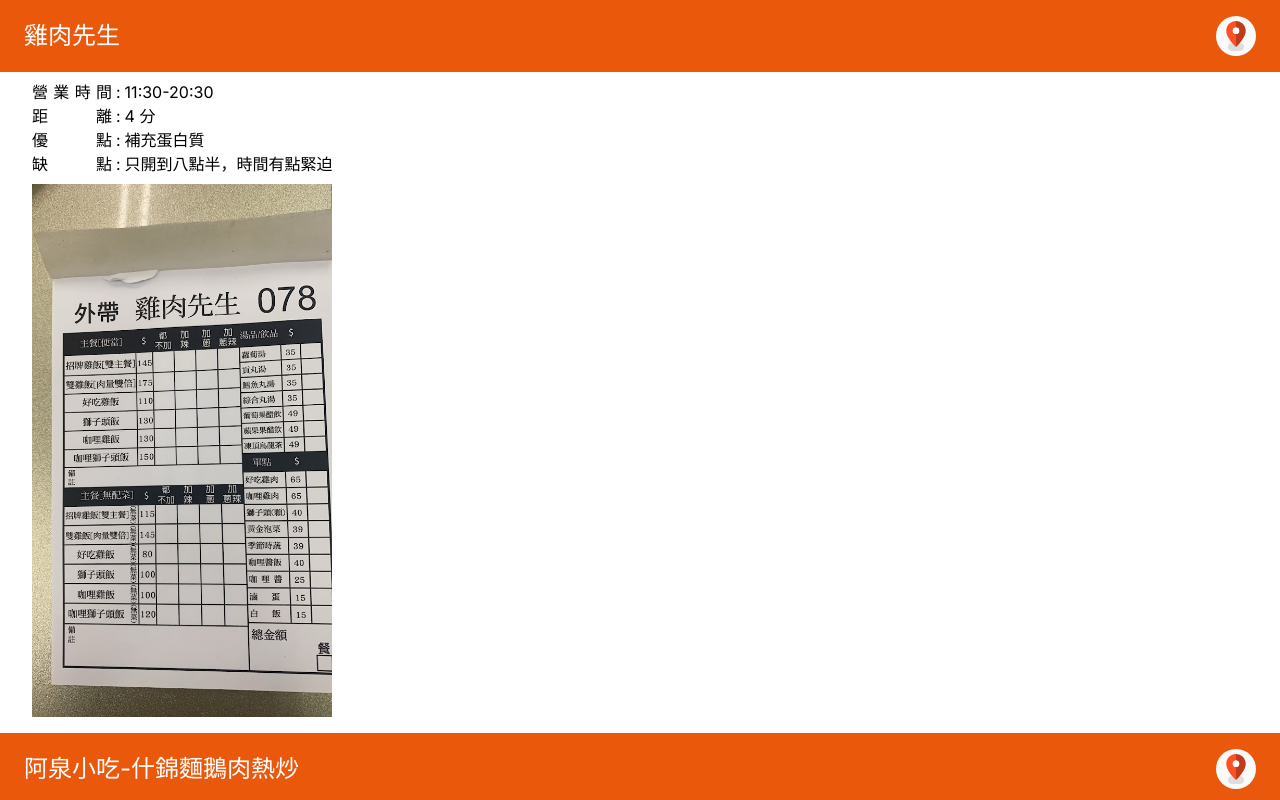
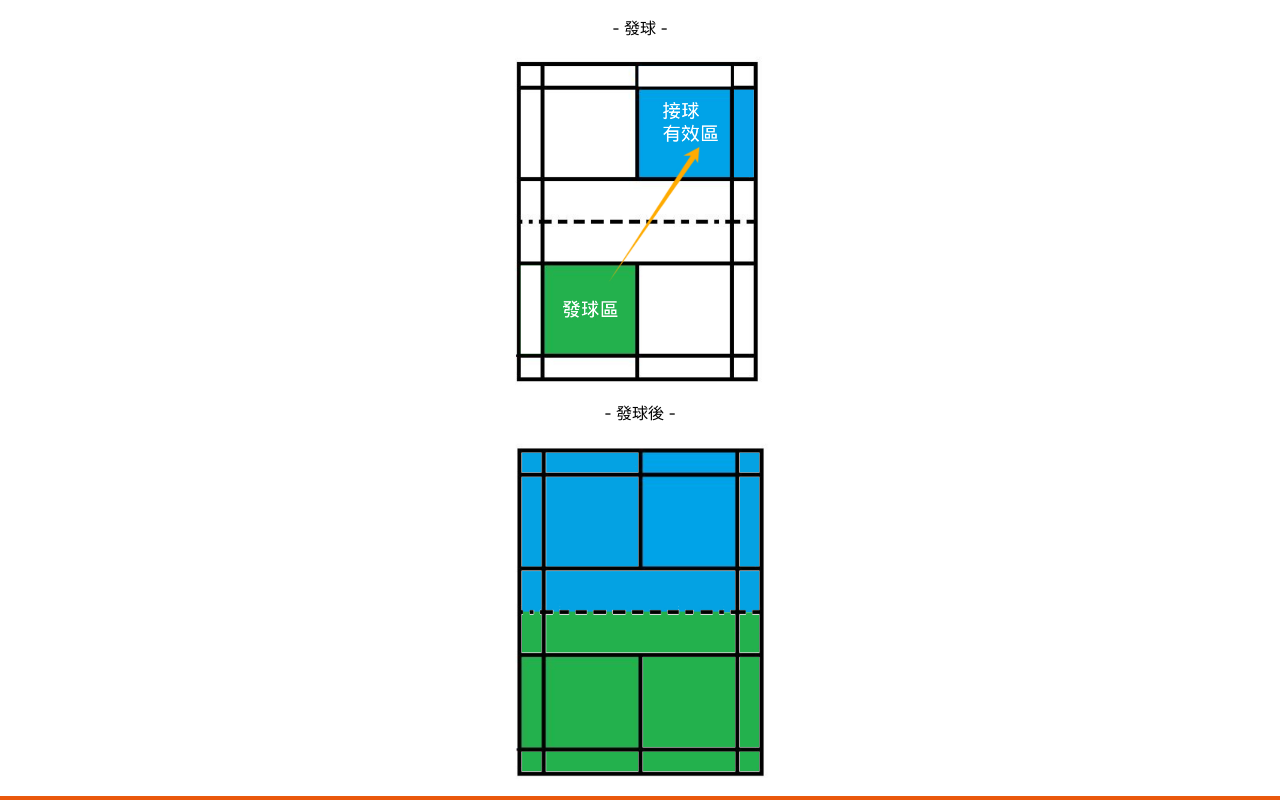
Before and after one commit to gracekrcx/food-map, a Next.js app: page / in a window 1280 px wide. Shown: the top 800 px of the page. Built offline with nearby package versions, Linux system fonts and the light colour scheme.

Commit message:
add double rule

```diff
--- a/app/page.js
+++ b/app/page.js
@@ -1,9 +1,14 @@
 import DemoSlider from "./_components/DemoSlider";
 import dataSlider from "./_data/slider-data";
+import Image from "next/image";
 
 export default function Home() {
   return (
-    <main className="flex min-h-screen flex-col items-center justify-between">
+    <main className="flex mt-4 min-h-screen flex-col items-center justify-between">
+      <div>-&nbsp;發球&nbsp;-</div>
+      <Image src="/doubles-serve.jpg" width={300} height={30} alt="" />
+      <div>-&nbsp;發球後&nbsp;-</div>
+      <Image src="/doubles-after-serve.jpg" width={300} height={30} alt="" />
       <DemoSlider data={dataSlider} />
     </main>
   );
```
Also changed, not shown: public/doubles-after-serve.jpg (added), public/doubles-serve.jpg (added).
